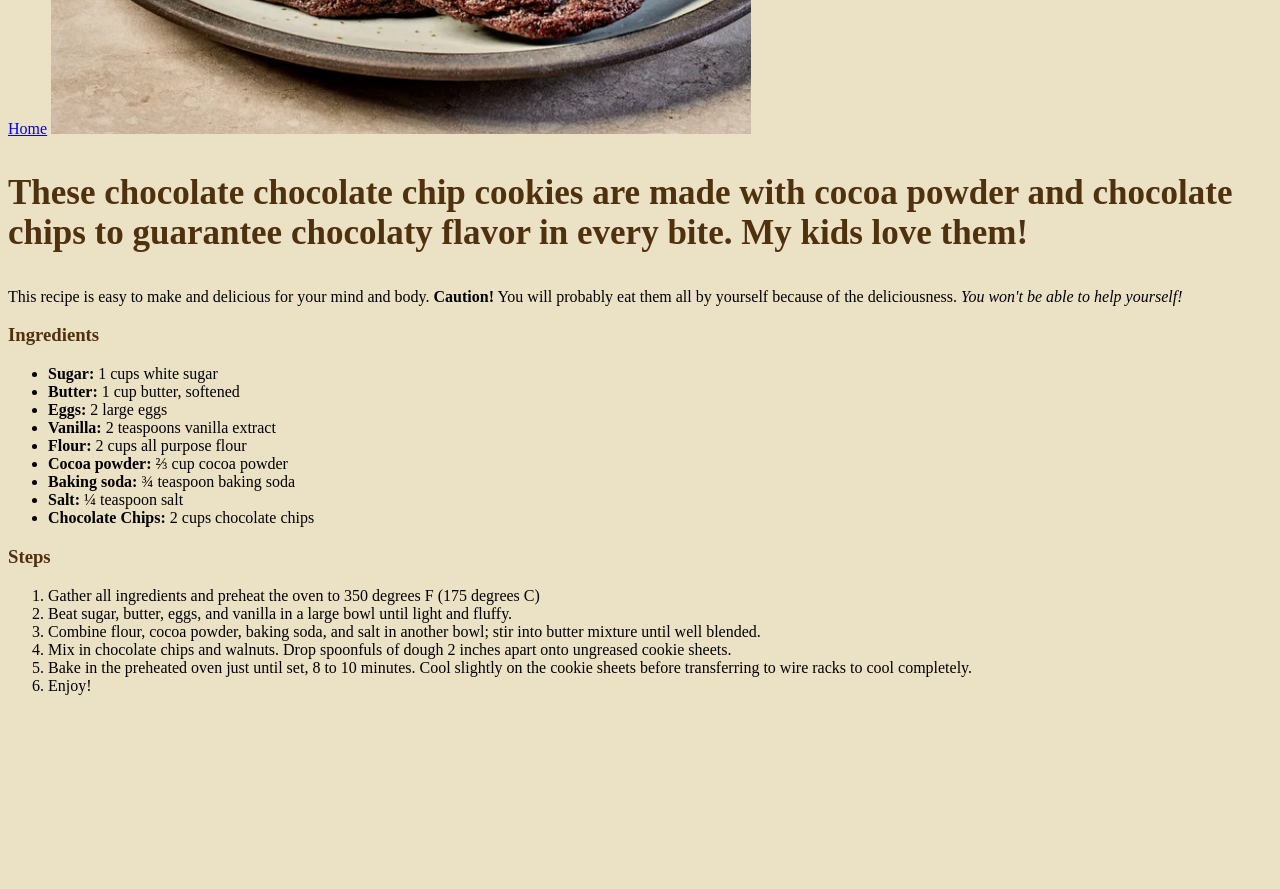
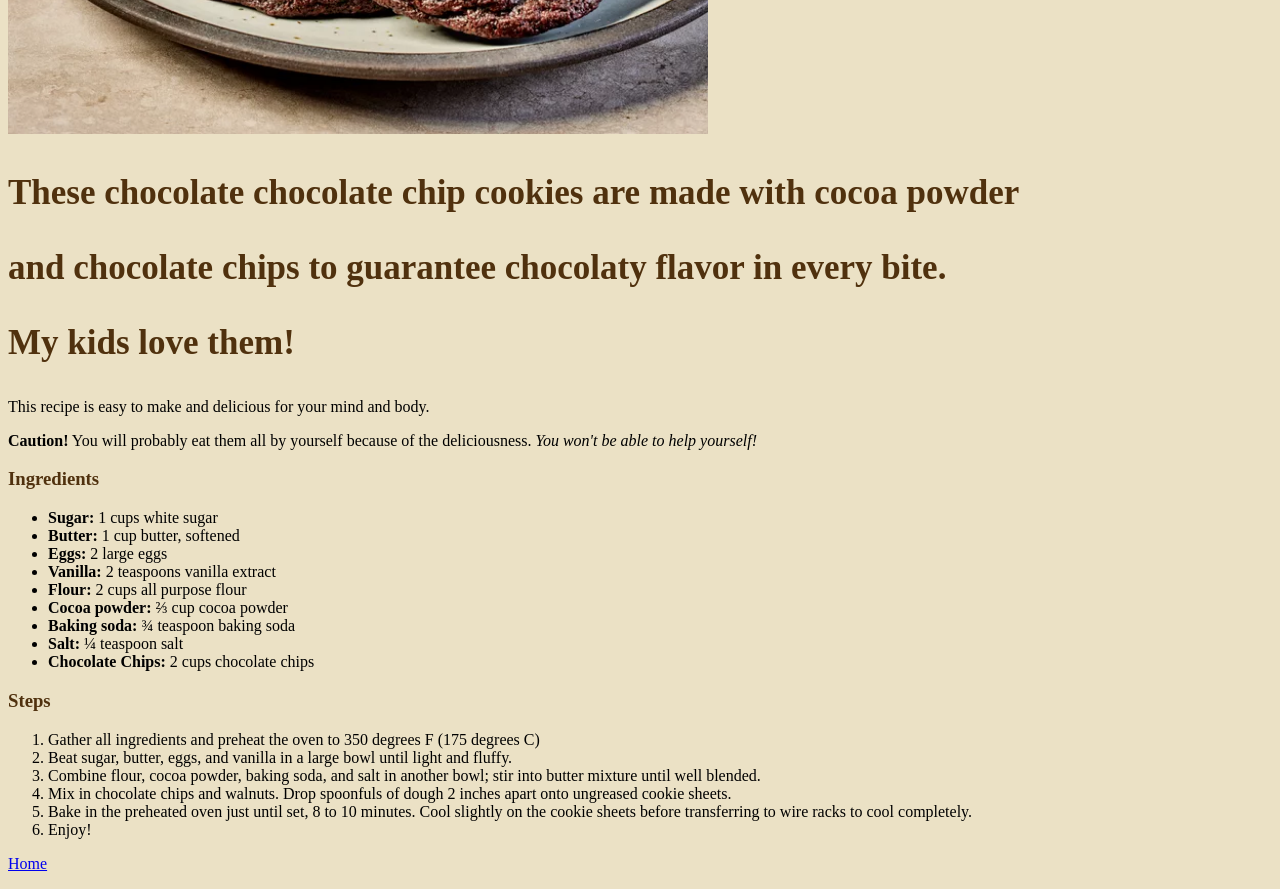
Before and after one commit to stormofcodes/odin-recipes, a plain HTML site: page recipes/ccookies.html in a window 1280 px wide. Shown: the part 640-1529 px from the top of the page. Before the commit the page ends 1351 px from the top, so only its background shows below. Drawn offline with Linux system fonts and the light colour scheme.

Commit message:
Add paragraphs

```diff
--- a/recipes/ccookies.html
+++ b/recipes/ccookies.html
@@ -8,15 +8,14 @@
 </head>
 <body>
     <h1 class="head">Chocolate Cookies</h1>
-
-    <a href="../index.html">Home</a>
     <img src="../recipes/img/ccookies.jpg" alt="Delicious chocolate cookies">
 
     <h3 class="head2">These chocolate chocolate chip cookies are made
-        with cocoa powder and chocolate chips to guarantee
-        chocolaty flavor in every bite. My kids love them!</h3>
+        with cocoa powder <p>and chocolate chips to guarantee
+        chocolaty flavor in every bite.</p> My kids love them!</h3>
             <p>This recipe is easy to make and delicious for your
-             mind and body. <strong>Caution!</strong> You will probably eat
+             mind and body.</p>
+             <p><strong>Caution!</strong> You will probably eat
              them all by yourself because of the deliciousness.
             <em>You won't be able to help yourself!</em></p>
 
@@ -42,6 +41,6 @@
                     <li>Bake in the preheated oven just until set, 8 to 10 minutes. Cool slightly on the cookie sheets before transferring to wire racks to cool completely.</li>
                     <li>Enjoy!</li>
                 </ol>
-
+    <p><a href="../index.html">Home</a></p>
 </body>
 </html>
```
